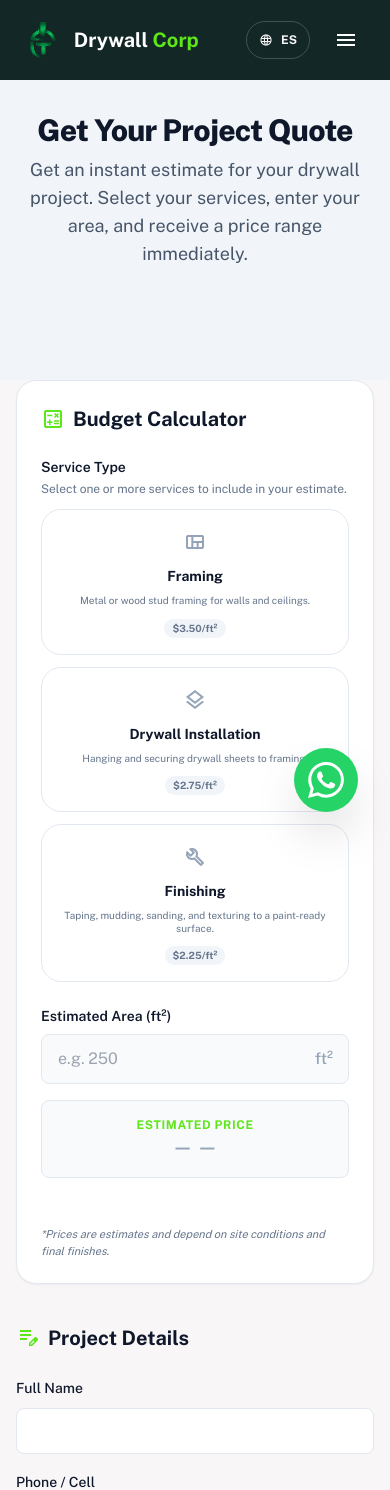
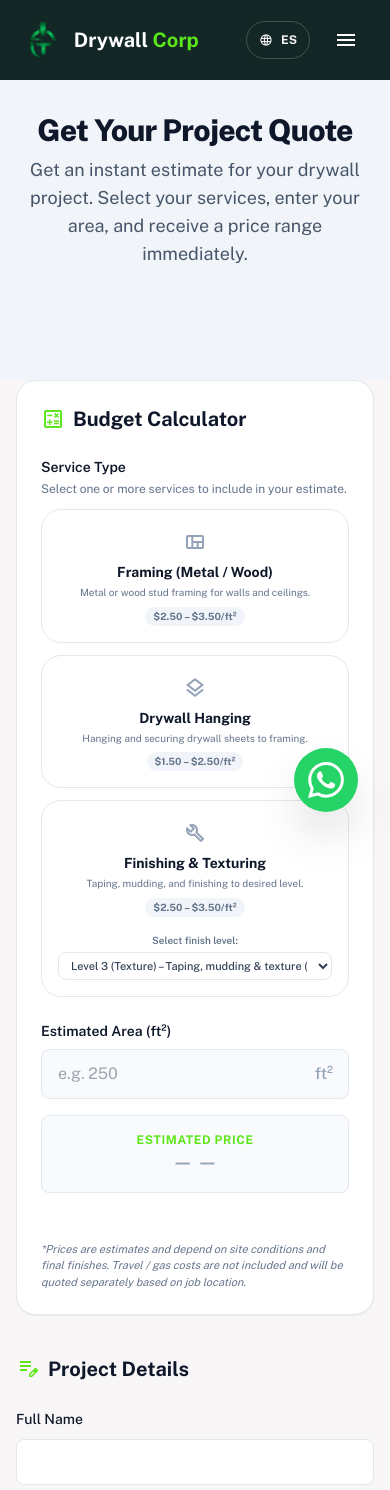
Before and after one commit to Siris20/TDrywallCorp, a React (Vite) app in the folder webapp/: page /cotizacion in a window 390 px wide. Shown: the top 1490 px of the page. Built offline with nearby package versions, Linux system fonts and the light colour scheme.

Commit message:
Cambios finales de traduccion de idioma y configuracion de apartado de cotizacion ademas de solucion de errores en interfaz movil

```diff
--- a/webapp/locales/en.json
+++ b/webapp/locales/en.json
@@ -89,7 +89,9 @@
       "subtitle": "Portfolio",
       "title": "Our Results",
       "prevAria": "Previous Project",
-      "nextAria": "Next Project"
+      "nextAria": "Next Project",
+      "before": "BEFORE",
+      "after": "AFTER"
     },
     "projectsData": [
       {
@@ -199,7 +201,28 @@
       "estPrice": "Estimated Price",
       "travelMobilization": "Travel / Mobilization",
       "estTotal": "Estimated Total",
-      "disclaimer": "*Prices are estimates and depend on site conditions and final finishes."
+      "minimumFee": "*Small Job Minimum Fee applied ($250 USD)",
+      "disclaimer": "*Prices are estimates and depend on site conditions and final finishes. Travel / gas costs are not included and will be quoted separately based on job location.",
+      "services": {
+        "framing": {
+          "label": "Framing (Metal / Wood)",
+          "desc": "Metal or wood stud framing for walls and ceilings."
+        },
+        "drywall_hanging": {
+          "label": "Drywall Hanging",
+          "desc": "Hanging and securing drywall sheets to framing."
+        },
+        "finishing": {
+          "label": "Finishing & Texturing",
+          "desc": "Taping, mudding, and finishing to desired level.",
+          "selectLevel": "Select finish level:",
+          "levels": {
+            "level_3": "Level 3 (Texture) – Taping, mudding & texture ($2.50–$3.50/ft²)",
+            "level_4": "Level 4 (Smooth) – Ready for primer / flat paint ($3.50–$4.50/ft²)",
+            "level_5": "Level 5 (Skim-Coat) – Premium full skim-coat ($3.50–$5.50/ft²)"
+          }
+        }
+      }
     },
     "form": {
       "title": "Project Details",
--- a/webapp/locales/es.json
+++ b/webapp/locales/es.json
@@ -89,7 +89,9 @@
       "subtitle": "Portafolio",
       "title": "Nuestros Resultados",
       "prevAria": "Proyecto Anterior",
-      "nextAria": "Proyecto Siguiente"
+      "nextAria": "Proyecto Siguiente",
+      "before": "ANTES",
+      "after": "DESPUÉS"
     },
     "projectsData": [
       {
@@ -199,7 +201,28 @@
       "estPrice": "Precio Estimado",
       "travelMobilization": "Viaje / Movilización",
       "estTotal": "Total Estimado",
-      "disclaimer": "*Los precios son estimados y dependen de las condiciones del sitio y acabados."
+      "minimumFee": "*Tarifa mínima por trabajo pequeño aplicada ($250 USD)",
+      "disclaimer": "*Los precios son estimados y dependen de las condiciones del sitio y acabados. El costo de gasolina / traslado NO está incluido y se cotizará por separado según la ubicación del trabajo.",
+      "services": {
+        "framing": {
+          "label": "Framing (Metal / Madera)",
+          "desc": "Estructura de perfiles metálicos o de madera para muros y techos."
+        },
+        "drywall_hanging": {
+          "label": "Instalación de Tablaroca",
+          "desc": "Instalación y fijación de láminas de tablaroca."
+        },
+        "finishing": {
+          "label": "Acabado & Texturizado",
+          "desc": "Encintado, empaste y acabado según el nivel deseado.",
+          "selectLevel": "Selecciona el nivel de acabado:",
+          "levels": {
+            "level_3": "Nivel 3 (Textura) – Cinta, empaste y textura ($2.50–$3.50/ft²)",
+            "level_4": "Nivel 4 (Liso) – Listo para primer / pintura mate ($3.50–$4.50/ft²)",
+            "level_5": "Nivel 5 (Skim-Coat) – Skim-coat premium completo ($3.50–$5.50/ft²)"
+          }
+        }
+      }
     },
     "form": {
       "title": "Detalles del Proyecto",
--- a/webapp/src/pages/Cotizacion.jsx
+++ b/webapp/src/pages/Cotizacion.jsx
@@ -5,7 +5,6 @@ import L from "leaflet";
 import "leaflet/dist/leaflet.css";
 import {
   SERVICES,
-  TRAVEL_COST,
   CURRENCY_SYMBOL,
   CURRENCY_CODE,
   AREA_UNIT,
@@ -36,6 +35,7 @@ export default function Cotizacion() {
   const { t } = useTranslation();
 
   const [selectedServices, setSelectedServices] = useState([]);
+  const [finishingLevel, setFinishingLevel] = useState("level_3");
   const [area, setArea] = useState("");
   const [name, setName] = useState("");
   const [phone, setPhone] = useState("");
@@ -45,11 +45,11 @@ export default function Cotizacion() {
   const [location, setLocation] = useState(DEFAULT_CENTER);
 
   const estimate = useMemo(
-    () => calculateEstimate(selectedServices, parseFloat(area) || 0),
-    [selectedServices, area]
+    () => calculateEstimate(selectedServices, finishingLevel, parseFloat(area) || 0),
+    [selectedServices, finishingLevel, area]
   );
 
-  const hasEstimate = estimate.base > 0;
+  const hasEstimate = estimate.low > 0;
 
   function toggleService(id) {
     setSelectedServices((prev) =>
@@ -67,17 +67,22 @@ export default function Cotizacion() {
   function handleSubmit(e) {
     e.preventDefault();
 
-  // 1. Filtramos y limpiamos datos
+    // Servicios seleccionados con sus etiquetas traducidas
     const serviceNames = SERVICES
       .filter((s) => selectedServices.includes(s.id))
-    .map((s) => s.label)
+      .map((s) => {
+        if (s.id === "finishing") {
+          const levelLabel = t(`cotizacion.calculator.services.finishing.levels.${finishingLevel}`);
+          return `${t('cotizacion.calculator.services.finishing.label')} (${levelLabel})`;
+        }
+        return t(`cotizacion.calculator.services.${s.id}.label`, { defaultValue: s.label });
+      })
       .join(", ");
 
     const estimateStr = `${CURRENCY_SYMBOL}${formatUSD(estimate.low)} – ${CURRENCY_SYMBOL}${formatUSD(estimate.high)} ${CURRENCY_CODE}`;
 
-  // 2. Construimos el array de partes solo con lo que existe
     const lines = [
-    t('cotizacion.whatsappMessage.greeting'),
+      `¡Hola! Me gustaría una cotización para mi proyecto de drywall.`,
       serviceNames ? `*Servicios:* ${serviceNames}` : null,
       area ? `*Área:* ${area} ${AREA_UNIT}` : null,
       hasEstimate ? `*Estimado:* ${estimateStr}` : null,
@@ -85,12 +90,10 @@ export default function Cotizacion() {
       phone ? `*Teléfono:* ${phone}` : null,
       zone ? `*Zona:* ${zone}` : null,
       location ? `*Ubicación:* https://www.google.com/maps?q=${location[0]},${location[1]}` : null,
-    description ? `*Detalles adicionales:* ${description}` : null
+      description ? `*Detalles adicionales:* ${description}` : null,
     ];
 
-  // 3. Filtramos los nulos y unimos con saltos de línea
     const message = lines.filter(Boolean).join("\n");
-
     window.open(`https://wa.me/14084491687?text=${encodeURIComponent(message)}`, "_blank");
   }
 
@@ -123,19 +126,82 @@ export default function Cotizacion() {
                   <div className="grid grid-cols-1 sm:grid-cols-3 gap-3">
                     {SERVICES.map((service) => {
                       const isActive = selectedServices.includes(service.id);
+                      const isFinishing = service.id === "finishing";
+                      const tKey = `cotizacion.calculator.services.${service.id}`;
+                      const cardLabel = t(`${tKey}.label`, { defaultValue: service.label });
+                      const cardDesc = t(`${tKey}.desc`, { defaultValue: service.description });
+
+                      // Price badge: finishing shows range of selected level
+                      const finishingService = SERVICES.find((s) => s.id === "finishing");
+                      const activeOption = isFinishing
+                        ? (finishingService?.options?.find((o) => o.id === finishingLevel) || finishingService?.options?.[0])
+                        : null;
+                      const priceMin = isFinishing ? activeOption?.priceMin : service.priceMin;
+                      const priceMax = isFinishing ? activeOption?.priceMax : service.priceMax;
+
                       return (
+                        <div
+                          key={service.id}
+                          onClick={() => !isFinishing && toggleService(service.id)}
+                          className={`group relative flex flex-col gap-2 rounded-xl p-4 text-center transition-all duration-200 ${
+                            isFinishing ? "cursor-default" : "cursor-pointer"
+                          } ${
+                            isActive
+                              ? "border-2 border-td-green bg-td-green/10 shadow-md shadow-td-green/10 scale-[1.02]"
+                              : "border border-slate-200 dark:border-slate-700 hover:border-td-green/50 hover:bg-slate-50 dark:hover:bg-slate-800"
+                          }`}
+                        >
+                          {isActive && (
+                            <span className="absolute top-2 right-2 flex h-5 w-5 items-center justify-center rounded-full bg-td-green text-white text-xs">✓</span>
+                          )}
+                          {/* Header row: icon + toggle for non-finishing, clickable label for finishing */}
                           <button
-                          key={service.id}
                             type="button"
-                          onClick={() => toggleService(service.id)}
-                          className={`group relative flex flex-col items-center justify-center gap-2 rounded-xl p-4 text-center transition-all duration-200 cursor-pointer ${isActive ? "border-2 border-td-green bg-td-green/10 shadow-md shadow-td-green/10 scale-[1.02]" : "border border-slate-200 dark:border-slate-700 hover:border-td-green/50 hover:bg-slate-50 dark:hover:bg-slate-800"}`}
+                            onClick={(e) => { e.stopPropagation(); toggleService(service.id); }}
+                            className="flex flex-col items-center gap-1 w-full focus:outline-none"
                           >
-                          {isActive && (<span className="absolute top-2 right-2 flex h-5 w-5 items-center justify-center rounded-full bg-td-green text-white text-xs">✓</span>)}
-                          <span className={`material-symbols-outlined text-2xl transition-colors ${isActive ? "text-td-green" : "text-slate-400 group-hover:text-td-green/70"}`}>{service.icon}</span>
-                          <span className="text-sm font-bold">{service.label}</span>
-                          <span className="text-[10px] text-slate-500 leading-tight">{service.description}</span>
-                          <span className={`mt-1 inline-block rounded-full px-2 py-0.5 text-[10px] font-bold ${isActive ? "bg-td-green/20 text-td-green" : "bg-slate-100 dark:bg-slate-800 text-slate-500"}`}>{CURRENCY_SYMBOL}{service.pricePerFt2.toFixed(2)}/{AREA_UNIT}</span>
+                            <span className={`material-symbols-outlined text-2xl transition-colors ${
+                              isActive ? "text-td-green" : "text-slate-400 group-hover:text-td-green/70"
+                            }`}>{service.icon}</span>
+                            <span className="text-sm font-bold">{cardLabel}</span>
+                            <span className="text-[10px] text-slate-500 leading-tight">{cardDesc}</span>
+                            <span className={`mt-1 inline-block rounded-full px-2 py-0.5 text-[10px] font-bold ${
+                              isActive ? "bg-td-green/20 text-td-green" : "bg-slate-100 dark:bg-slate-800 text-slate-500"
+                            }`}>
+                              {priceMin != null ? `${CURRENCY_SYMBOL}${priceMin.toFixed(2)} – ${CURRENCY_SYMBOL}${priceMax.toFixed(2)}/${AREA_UNIT}` : null}
+                            </span>
                           </button>
+
+                          {/* Finishing level selector */}
+                          {isFinishing && (
+                            <div className="mt-2 w-full" onClick={(e) => e.stopPropagation()}>
+                              <label className="block text-[10px] font-semibold text-slate-500 mb-1">
+                                {t('cotizacion.calculator.services.finishing.selectLevel')}
+                              </label>
+                              <select
+                                value={finishingLevel}
+                                onChange={(e) => {
+                                  setFinishingLevel(e.target.value);
+                                  // Auto-activate the finishing card when user picks a level
+                                  setSelectedServices((prev) =>
+                                    prev.includes("finishing") ? prev : [...prev, "finishing"]
+                                  );
+                                }}
+                                className={`w-full rounded-lg border px-2 py-1.5 text-[11px] font-medium focus:outline-none transition-colors cursor-pointer ${
+                                  isActive
+                                    ? "border-td-green/50 bg-td-green/5 text-slate-800 dark:text-slate-100"
+                                    : "border-slate-200 dark:border-slate-600 bg-white dark:bg-slate-800 text-slate-700 dark:text-slate-200"
+                                }`}
+                              >
+                                {service.options.map((opt) => (
+                                  <option key={opt.id} value={opt.id}>
+                                    {t(`cotizacion.calculator.services.finishing.levels.${opt.id}`, { defaultValue: opt.label })}
+                                  </option>
+                                ))}
+                              </select>
+                            </div>
+                          )}
+                        </div>
                       );
                     })}
                   </div>
@@ -164,18 +230,23 @@ export default function Cotizacion() {
                   <div className="rounded-lg border border-slate-200 dark:border-slate-700 divide-y divide-slate-100 dark:divide-slate-800 text-sm">
                     {estimate.breakdown.map((item) => (
                       <div key={item.id} className="flex items-center justify-between px-4 py-3">
-                        <span className="text-slate-600 dark:text-slate-400">{item.label} <span className="text-xs text-slate-400">({CURRENCY_SYMBOL}{item.pricePerFt2.toFixed(2)} × {area} {AREA_UNIT})</span></span>
-                        <span className="font-bold">{CURRENCY_SYMBOL}{formatUSD(Math.round(item.subtotal))}</span>
+                        <span className="text-slate-600 dark:text-slate-400">{item.label} <span className="text-xs text-slate-400">({CURRENCY_SYMBOL}{item.priceMin.toFixed(2)} – {CURRENCY_SYMBOL}{item.priceMax.toFixed(2)} × {area} {AREA_UNIT})</span></span>
+                        <span className="font-bold">{CURRENCY_SYMBOL}{formatUSD(Math.round(item.subtotalLow))} – {CURRENCY_SYMBOL}{formatUSD(Math.round(item.subtotalHigh))}</span>
                       </div>
                     ))}
-                    <div className="flex items-center justify-between px-4 py-3 bg-slate-50 dark:bg-slate-800/50">
-                      <span className="text-slate-600 dark:text-slate-400">{t('cotizacion.calculator.travelMobilization')}</span>
-                      <span className="font-bold">{CURRENCY_SYMBOL}{formatUSD(TRAVEL_COST)}</span>
-                    </div>
+
                     <div className="flex items-center justify-between px-4 py-3 bg-td-green/5 font-bold">
                       <span>{t('cotizacion.calculator.estTotal')}</span>
                       <span className="text-td-green text-lg">{CURRENCY_SYMBOL}{formatUSD(estimate.low)} – {CURRENCY_SYMBOL}{formatUSD(estimate.high)}</span>
                     </div>
+                    {estimate.isMinimumApplied && (
+                      <div className="flex items-center gap-2 px-4 py-2 bg-amber-50 dark:bg-amber-900/20 border-t border-amber-200 dark:border-amber-700/40 rounded-b-lg">
+                        <span className="material-symbols-outlined text-amber-500 text-base">info</span>
+                        <p className="text-[11px] text-amber-700 dark:text-amber-400 italic">
+                          {t('cotizacion.calculator.minimumFee')}
+                        </p>
+                      </div>
+                    )}
                   </div>
                 </div>
                 <p className="text-[11px] text-slate-500 italic">{t('cotizacion.calculator.disclaimer')}</p>
--- a/webapp/src/pages/Inicio.jsx
+++ b/webapp/src/pages/Inicio.jsx
@@ -127,10 +127,12 @@ export default function Inicio() {
           </div>
 
           <div className="w-full max-w-4xl mx-auto flex flex-col gap-6">
-            <div className="h-[275px] sm:h-[325px] md:h-[365px]">
+            <div className="w-full aspect-[4/3] sm:aspect-[16/10] md:h-[380px]">
               <BeforeAfterSlider
                 beforeImage={currentProject.before}
                 afterImage={currentProject.after}
+                beforeLabel={t('inicio.portfolio.before')}
+                afterLabel={t('inicio.portfolio.after')}
               />
             </div>
             <div className="px-4 text-center">
--- a/webapp/src/pricingConfig.js
+++ b/webapp/src/pricingConfig.js
@@ -1,105 +1,137 @@
 // ============================================================
-//  PRICING CONFIGURATION — Edit prices here
-// ============================================================
-//  All prices are in USD ($) per square foot (ft²).
-//  Modify the values below to reflect your real costs.
+//  PRICING CONFIGURATION — Bay Area Drywall Services
 // ============================================================
 
-/**
- * SERVICE PRICES (USD per ft²)
- *
- * Each service has:
- *   - label       : Display name shown in the UI
- *   - icon        : Material Symbols icon name
- *   - pricePerFt2 : Your price per square foot in USD
- *   - description : Short description for the user
- */
 export const SERVICES = [
   {
     id: "framing",
-    label: "Framing",
+    label: "Framing (Metal / Wood)",
     icon: "view_quilt",
-    pricePerFt2: 3.50,          // <-- CHANGE THIS to your real price
+    priceMin: 2.50,
+    priceMax: 3.50,
+    unit: "ft²",
     description: "Metal or wood stud framing for walls and ceilings.",
   },
   {
-    id: "drywall_installation",
-    label: "Drywall Installation",
+    id: "drywall_hanging",
+    label: "Drywall Hanging",
     icon: "layers",
-    pricePerFt2: 2.75,          // <-- CHANGE THIS to your real price
+    priceMin: 1.50,
+    priceMax: 2.50,
+    unit: "ft²",
     description: "Hanging and securing drywall sheets to framing.",
   },
   {
     id: "finishing",
-    label: "Finishing",
+    label: "Finishing & Texturing",
     icon: "build",
-    pricePerFt2: 2.25,          // <-- CHANGE THIS to your real price
-    description: "Taping, mudding, sanding, and texturing to a paint-ready surface.",
+    unit: "ft²",
+    description: "Taping, mudding, and finishing to desired level (Includes hanging).",
+    options: [
+      {
+        id: "level_3",
+        label: "Level 3 (Texture)",
+        priceMin: 2.50,
+        priceMax: 3.50,
+        sheetEstimate: "$85 – $120 / sheet (4' x 8')",
+        description: "Taping, mudding & texture applied.",
+      },
+      {
+        id: "level_4",
+        label: "Level 4 (Smooth)",
+        priceMin: 3.50,
+        priceMax: 4.50,
+        sheetEstimate: "$165 – $215 / sheet (4' x 12')",
+        description: "Smooth finish ready for primer / flat paint.",
+      },
+      {
+        id: "level_5",
+        label: "Level 5 (Skim-Coat)",
+        priceMin: 3.50,
+        priceMax: 5.50,
+        sheetEstimate: "Premium full skim-coat",
+        description: "Ultra smooth finish for high-gloss paint or critical light.",
+      },
+    ],
   },
 ];
 
-/**
- * TRAVEL / MOBILIZATION COST (flat fee in USD)
- * This is added once to every quote, regardless of area or service.
- */
-export const TRAVEL_COST = 75.00;   // <-- CHANGE THIS to your real travel cost
+export const MINIMUM_PROJECT_FEE = 250.00; // Tarifa mínima cobrada por trabajo
+export const CURRENCY_SYMBOL = "$";
+export const CURRENCY_CODE = "USD";
+export const AREA_UNIT = "ft²";
 
 /**
- * ESTIMATE RANGE FACTOR
- * The calculator shows a price range: [low, high].
- * - lowFactor  multiplies the base price to get the low end
- * - highFactor multiplies the base price to get the high end
- *
- * Example: base $500, lowFactor 0.9, highFactor 1.15
- *   → shown as "$450 – $575"
+ * Calcula la estimación precisa sin duplicar costos y aplicando el mínimo de proyecto.
  */
-export const ESTIMATE_LOW_FACTOR  = 0.90;   // <-- 10% below base
-export const ESTIMATE_HIGH_FACTOR = 1.15;   // <-- 15% above base
-
-/**
- * CURRENCY SYMBOL displayed in the UI
- */
-export const CURRENCY_SYMBOL = "$";
-export const CURRENCY_CODE   = "USD";
-
-/**
- * AREA UNIT displayed in the UI
- */
-export const AREA_UNIT = "ft²";
-
-// ============================================================
-//  CALCULATION LOGIC — You normally don't need to change this
-// ============================================================
-
-/**
- * Calculates the estimated price range for selected services + area.
- *
- * @param {string[]} selectedServiceIds - Array of selected service IDs
- * @param {number}   area               - Area in ft²
- * @returns {{ low: number, high: number, base: number, travel: number, breakdown: Array }}
- */
-export function calculateEstimate(selectedServiceIds, area) {
-  if (!selectedServiceIds.length || !area || area <= 0) {
-    return { low: 0, high: 0, base: 0, travel: 0, breakdown: [] };
+export function calculateEstimate(selectedServiceIds, selectedFinishingOptionId = "level_3", area = 0) {
+  if (!selectedServiceIds || !selectedServiceIds.length || !area || area <= 0) {
+    return { low: 0, high: 0, travel: 0, breakdown: [], isMinimumApplied: false };
   }
 
-  const breakdown = SERVICES
-    .filter((s) => selectedServiceIds.includes(s.id))
-    .map((s) => ({
-      id: s.id,
-      label: s.label,
-      pricePerFt2: s.pricePerFt2,
-      subtotal: s.pricePerFt2 * area,
-    }));
+  const breakdown = [];
+  const includesHanging = selectedServiceIds.includes("drywall_hanging");
+  const includesFinishing = selectedServiceIds.includes("finishing");
+  const includesFraming = selectedServiceIds.includes("framing");
 
-  const servicesTotal = breakdown.reduce((sum, item) => sum + item.subtotal, 0);
-  const base = servicesTotal + TRAVEL_COST;
+  // 1. Framing (Siempre se suma de forma independiente si está seleccionado)
+  if (includesFraming) {
+    const framingService = SERVICES.find((s) => s.id === "framing");
+    breakdown.push({
+      id: "framing",
+      label: framingService.label,
+      priceMin: framingService.priceMin,
+      priceMax: framingService.priceMax,
+      subtotalLow: framingService.priceMin * area,
+      subtotalHigh: framingService.priceMax * area,
+    });
+  }
+
+  // 2. Finishing vs Hanging (Evita cobrar doble)
+  if (includesFinishing) {
+    const finishingService = SERVICES.find((s) => s.id === "finishing");
+    const option = finishingService.options.find((o) => o.id === selectedFinishingOptionId) || finishingService.options[0];
+
+    // Si también seleccionó Hanging, aclaramos que la tarifa de Finishing ya incluye la instalación/colgado.
+    const note = includesHanging ? " (Includes Hanging & Finishing)" : "";
+
+    breakdown.push({
+      id: `finishing_${option.id}`,
+      label: `Finishing: ${option.label}${note}`,
+      priceMin: option.priceMin,
+      priceMax: option.priceMax,
+      subtotalLow: option.priceMin * area,
+      subtotalHigh: option.priceMax * area,
+    });
+  } else if (includesHanging) {
+    // Solo si seleccionó Hanging SIN Finishing
+    const hangingService = SERVICES.find((s) => s.id === "drywall_hanging");
+    breakdown.push({
+      id: "drywall_hanging",
+      label: hangingService.label,
+      priceMin: hangingService.priceMin,
+      priceMax: hangingService.priceMax,
+      subtotalLow: hangingService.priceMin * area,
+      subtotalHigh: hangingService.priceMax * area,
+    });
+  }
+
+  // 3. Cálculos Totales
+  const servicesTotalLow = breakdown.reduce((sum, item) => sum + item.subtotalLow, 0);
+  const servicesTotalHigh = breakdown.reduce((sum, item) => sum + item.subtotalHigh, 0);
+
+  const rawLow = servicesTotalLow;
+  const rawHigh = servicesTotalHigh;
+
+  // Evaluar si se aplica la tarifa mínima de proyecto
+  const isMinimumApplied = rawHigh < MINIMUM_PROJECT_FEE;
+  const low = isMinimumApplied ? MINIMUM_PROJECT_FEE : Math.round(rawLow);
+  const high = isMinimumApplied ? MINIMUM_PROJECT_FEE + 50 : Math.round(rawHigh);
 
   return {
-    base,
-    travel: TRAVEL_COST,
-    low: Math.round(base * ESTIMATE_LOW_FACTOR),
-    high: Math.round(base * ESTIMATE_HIGH_FACTOR),
+    low,
+    high,
     breakdown,
+    isMinimumApplied,
   };
 }
```
Also changed, not shown: webapp/src/components/BeforeAfterSlider.jsx (+6 -6 lines), webapp/src/pages/Proyectos.jsx (+5 -5 lines), webapp/src/pages/Servicios.jsx (+6 -6 lines). Lines whose indentation alone changed are shown as unchanged.
